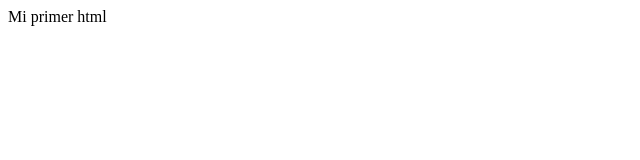
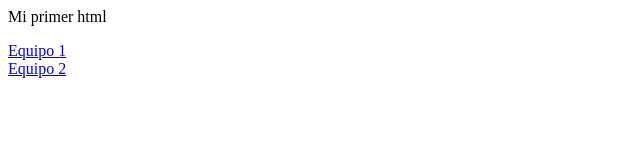
Before and after one commit to soykyrda/clase300625, a plain HTML site: page index.htm in a window 1280 px wide. Shown: the whole page, without its empty margins (0-640 px from the left). Drawn offline with Linux system fonts and the light colour scheme.

Commit message:
add link equipos

```diff
--- a/index.htm
+++ b/index.htm
@@ -1,5 +1,7 @@
 <html>
     <body>
-        Mi primer html
+        <p>Mi primer html</p>
+   <a href="equipo1.htm">Equipo 1</a></br>
+   <a href="equipo2.htm">Equipo 2</a>
     </body>
 </html>
```
